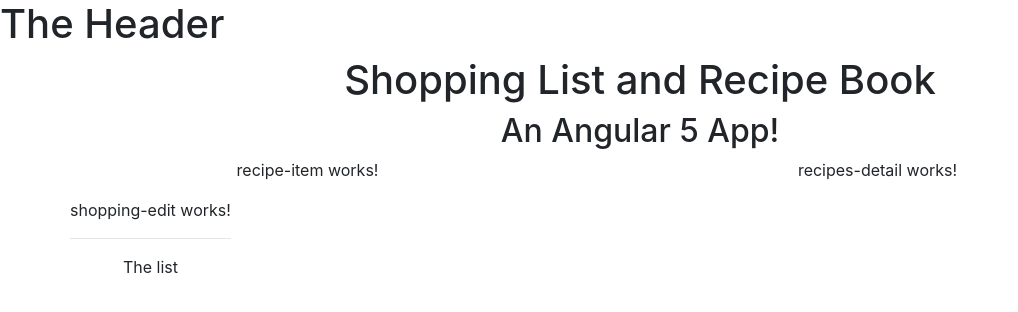
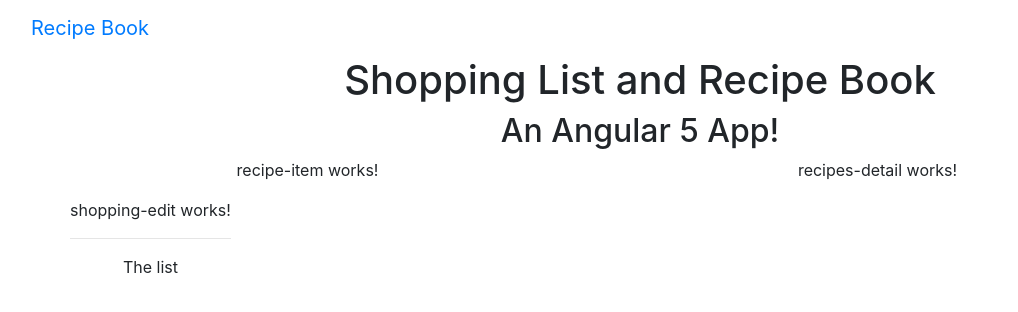
Before and after one commit to SirEmyDragan/shoppingListAndRecipeBook, an Angular app: page / in a window 1280 px wide. Shown: the top 312 px of the page, without its empty margins (0-1018 px from the left). Built offline with nearby package versions, Linux system fonts and the light colour scheme.

Commit message:
6pm 6march2019 navbar header setup in progress

```diff
--- a/package.json
+++ b/package.json
@@ -21,6 +21,7 @@
     "@angular/router": "~7.2.0",
     "bootstrap": "^4.3.1",
     "core-js": "^2.5.4",
+    "g": "^2.0.1",
     "jquery": "^3.3.1",
     "popper.js": "^1.14.7",
     "rxjs": "~6.3.3",
--- a/src/app/app.component.html
+++ b/src/app/app.component.html
@@ -1,5 +1,5 @@
 <!--The content below is only a placeholder and can be replaced.-->
-<app-header></app-header>
+<app-header style = "text-align: center"></app-header>
 <div class = "container" style="text-align:center">
   <h1>Shopping List and Recipe Book</h1>
   <div class = "row">
--- a/src/app/header/header.component.html
+++ b/src/app/header/header.component.html
@@ -1 +1,23 @@
-<h1>The Header</h1>
+<nav class = "navbar navbar-default">
+    <div class="container-fluid">
+        <div class="navbar-header">
+            <a href = "#" class = "navbar-brand">Recipe Book</a>
+        </div>
+
+        <div class = "collapse navbar-collapse">
+            <ul class="nav navbar-nav">
+                <li><a href = "#">Recipes</a></li>
+                <li><a href = "#">Shopping List</a></li>
+            </ul>
+            <ul class = "nav navbar-nav navbar-right">
+                <li class = "dropdown">
+                    <a href = "#" class = "dropdown-toggle" role = "button">Manage <span class = "caret"></span></a>
+                    <ul class = "dropdown-menu">
+                        <li><a href = "#">Save Data</a></li>
+                        <li><a href = "#">Fetch Data</a></li>
+                    </ul>
+                </li>
+            </ul>
+        </div>
+    </div>
+</nav>
```
